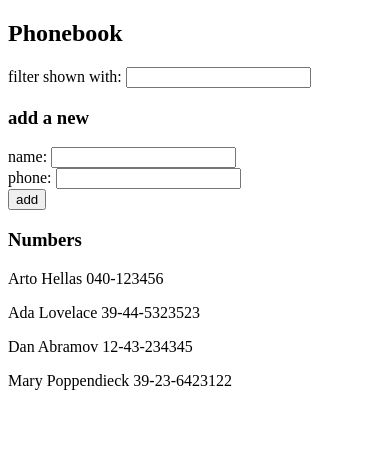
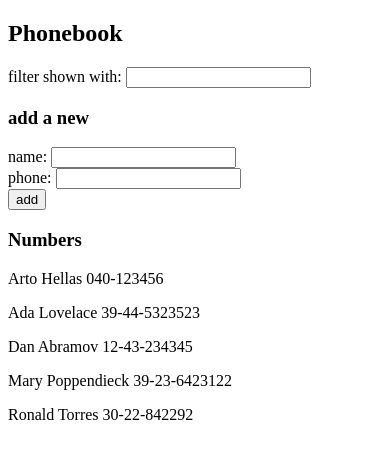
Before and after one commit to d3w3r/fullstackopen, a React (Vite) app in the folder part2/phonebook/: page / in a window 390 px wide. Shown: the top 458 px of the page. Built offline with nearby package versions, Linux system fonts and the light colour scheme; data requests are answered from the project's data file.

Commit message:
Finished step 7-8 of phonebook

```diff
--- a/part2/phonebook/db.json
+++ b/part2/phonebook/db.json
@@ -19,6 +19,11 @@
       "name": "Mary Poppendieck",
       "number": "39-23-6423122",
       "id": 4
+    },
+    {
+      "name": "Ronald Torres",
+      "number": "30-22-842292",
+      "id": 5
     }
   ]
 }
--- a/part2/phonebook/src/App.jsx
+++ b/part2/phonebook/src/App.jsx
@@ -1,17 +1,17 @@
 import { useState, useEffect } from 'react';
-import axios from 'axios';
 
 import Filter from './components/Filter';
 import PersonForm from './components/PersonForm';
 import Persons from './components/Persons';
+import personsServices from './services/persons';
 
 const App = () => {
   const [persons, setPersons] = useState([]);
 
   const hook = () => {
-    axios
-      .get('http://localhost:3001/persons')
-      .then(response => setPersons(response.data))
+    personsServices
+      .getAll()
+      .then(persons => setPersons(persons))
   };
 
   useEffect(hook, []);
@@ -43,11 +43,15 @@ const App = () => {
       alert(msg)
     } else {
       const personObj = {
-        id: persons.length + 1,
         name: newName,
         number: newPhone
       };
-      setPersons(persons.concat(personObj));
+
+      personsServices
+        .addNew(personObj)
+        .then(person => {
+          setPersons(persons.concat(person))
+        });
     }
 
     setNewName('');
--- /dev/null
+++ b/part2/phonebook/src/services/persons.js
@@ -0,0 +1,15 @@
+import axios from 'axios';
+
+const BASE_URL = 'http://localhost:3001/persons'
+
+const getAll = () => {
+  const request = axios.get(BASE_URL);
+  return request.then(response => response.data)
+};
+
+const addNew = (newObject) => {
+  const request = axios.post(BASE_URL, newObject)
+  return request.then(response => response.data)
+};
+
+export default { getAll, addNew };
```
